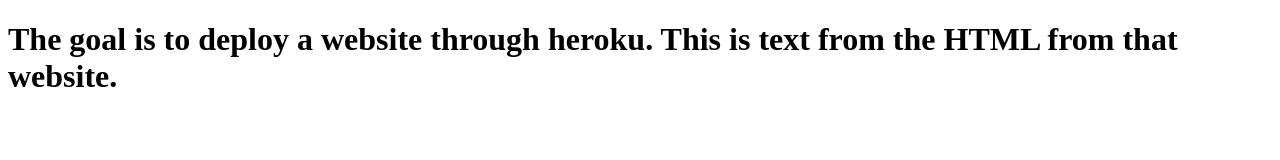
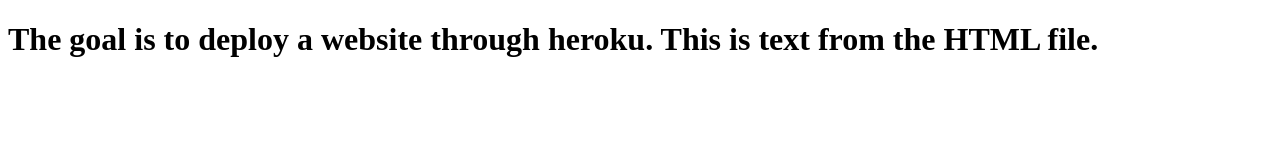
Before and after one commit to naturalCode4/Deployment-Practice-Week6Day3, a website: page index.html in a window 1280 px wide. Drawn offline with Linux system fonts and the light colour scheme.

```diff
--- a/index.html
+++ b/index.html
@@ -7,6 +7,6 @@
     <title>Document</title>
 </head>
 <body>
-    <h1>The goal is to deploy a website through heroku. This is text from the HTML from that website.</h1>
+    <h1>The goal is to deploy a website through heroku. This is text from the HTML file.</h1>
 </body>
 </html>
--- a/server/index.js
+++ b/server/index.js
@@ -13,5 +13,3 @@
 app.listen(port, () => {
     console.log(`Listening on port ${port}`)
 })
-
-console.log(path)
```
Also changed, not shown: 2 other files.
